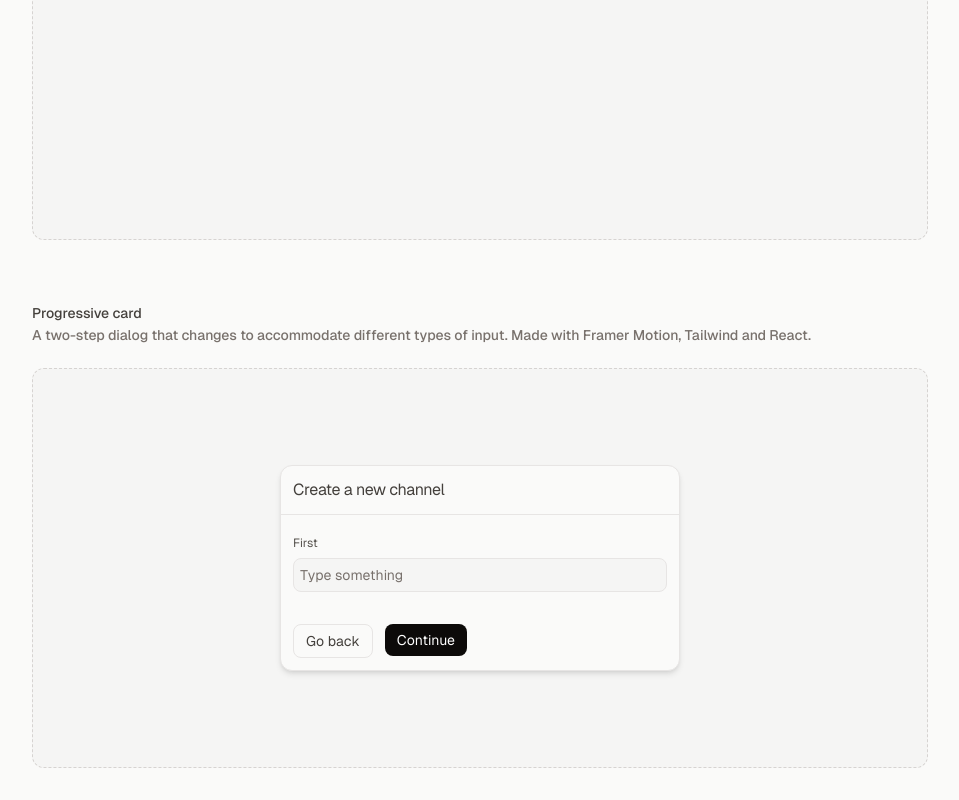
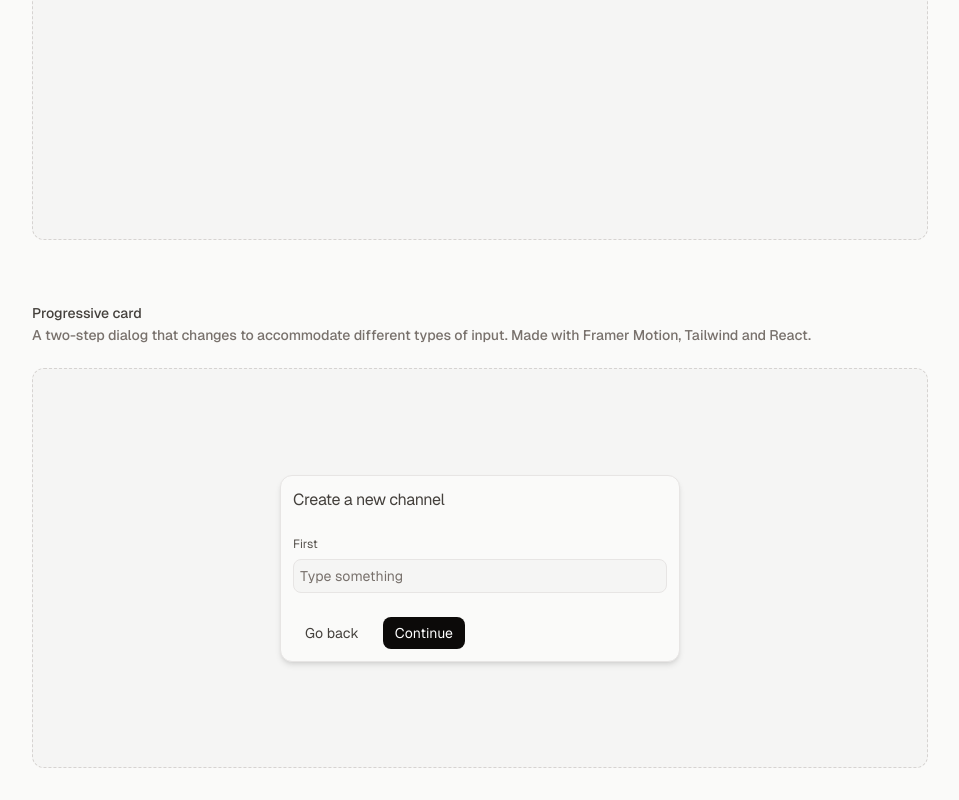
Before and after one commit to eddzio/components, a Next.js app: page / in a window 1280 px wide. Shown: the part 438-1238 px from the top of the page, without its empty margins (160-1119 px from the left). Built offline with nearby package versions, Linux system fonts and the light colour scheme.

Commit message:
have note figured out how to make the container grow

```diff
--- a/app/components/buttonPrimary.tsx
+++ b/app/components/buttonPrimary.tsx
@@ -7,7 +7,7 @@ export const ButtonPrimary = ({ label, onClick }: { label: string, onClick: () =
         <div>
             <button
             onClick={onClick}
-            className="px-3 py-1.5 rounded-lg bg-stone-950 hover:bg-stone-900 text-white text-sm">
+            className="px-3 py-1.5 rounded-lg bg-stone-950 hover:bg-stone-900 text-white text-sm transition-colors duration-150">
                 {label}
             </button>
         </div>
--- a/app/components/buttonSecondary.tsx
+++ b/app/components/buttonSecondary.tsx
@@ -7,7 +7,7 @@ export const ButtonSecondary = ({ label, onClick }: { label: string, onClick: ()
         <div>
             <button
             onClick={onClick}
-            className="px-3 py-1.5 rounded-lg border border-stone-200 dark:border-stone-700 text-label-primary text-sm">
+            className="px-3 py-1.5 rounded-lg text-label-primary text-sm hover:bg-stone-100 dark:hover:bg-stone-700 transition-colors duration-150">
                 {label}
             </button>
         </div>
--- a/app/components/progressiveCard.tsx
+++ b/app/components/progressiveCard.tsx
@@ -26,11 +26,12 @@ export const ProgressiveCard = () => {
 
 
     return (
-        <motion.div className="bg-card rounded-xl shadow-md border border-stone-200 dark:border-stone-800 w-full max-w-[400px]">
-            <div className="flex flex-col gap-2 items-left">
-                <div className="p-3 w-full border-b border-stone-200 dark:border-stone-700"><h1 className="text-base font-normal tracking-tight">Create a new channel</h1></div>
+        <motion.div layout className="bg-card rounded-xl shadow-md border border-stone-200 dark:border-stone-700 w-full max-w-[400px]">
+            <div className="flex flex-col gap-0 items-left">
+                <div className="p-3 w-full"><h1 className="text-base font-normal tracking-tight">Create a new channel</h1></div>
 
-                <div className="p-3 w-full flex flex-col gap-4 overflow-hidden transition-all duration-300">
+                <motion.div
+                className="p-3 w-full flex flex-col gap-2 overflow-hidden">
                     <AnimatePresence mode="wait">
                         {showFirstInput ? (
                             <motion.div
@@ -38,6 +39,7 @@ export const ProgressiveCard = () => {
                                 key="first"
                                 initial={{ opacity: 0, x: -20 }}
                                 animate={{ opacity: 1, x: 0 }}
+                                exit={{ opacity: 0, x: -20, transition: { duration: 0.1 } }}
                                 transition={{ duration: 0.1 }}
                             >
                                 <TextInput label="First" placeholder="Type something" />
@@ -47,7 +49,7 @@ export const ProgressiveCard = () => {
                                 key="second"
                                 initial={{ opacity: 0, x: 20 }}
                                 animate={{ opacity: 1, x: 0 }}
-
+                                exit={{ opacity: 0, x: 20, transition: { duration: 0.1 } }}
                                 transition={{ duration: 0.1 }}
                             >
                                 <div className="flex flex-col gap-4">
@@ -57,7 +59,7 @@ export const ProgressiveCard = () => {
                             </motion.div>
                         )}
                     </AnimatePresence>
-                </div>
+                </motion.div>
 
 
                 <div className="flex justify-start m-3 gap-3">
@@ -69,6 +71,7 @@ export const ProgressiveCard = () => {
                     <ButtonPrimary
                         label="Continue"
                         onClick={handleContinueClick}
+
                     />
 
                 </div>
```
